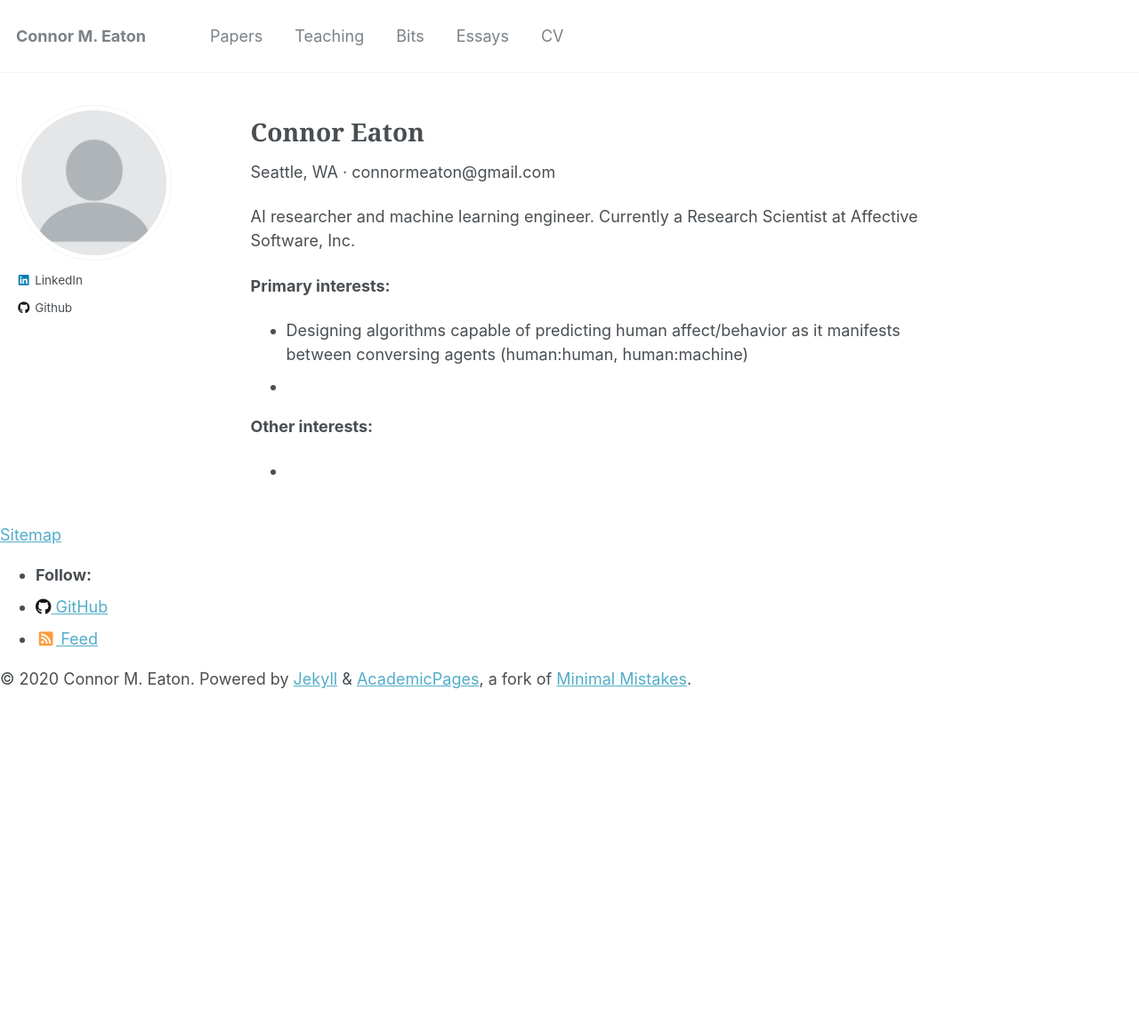
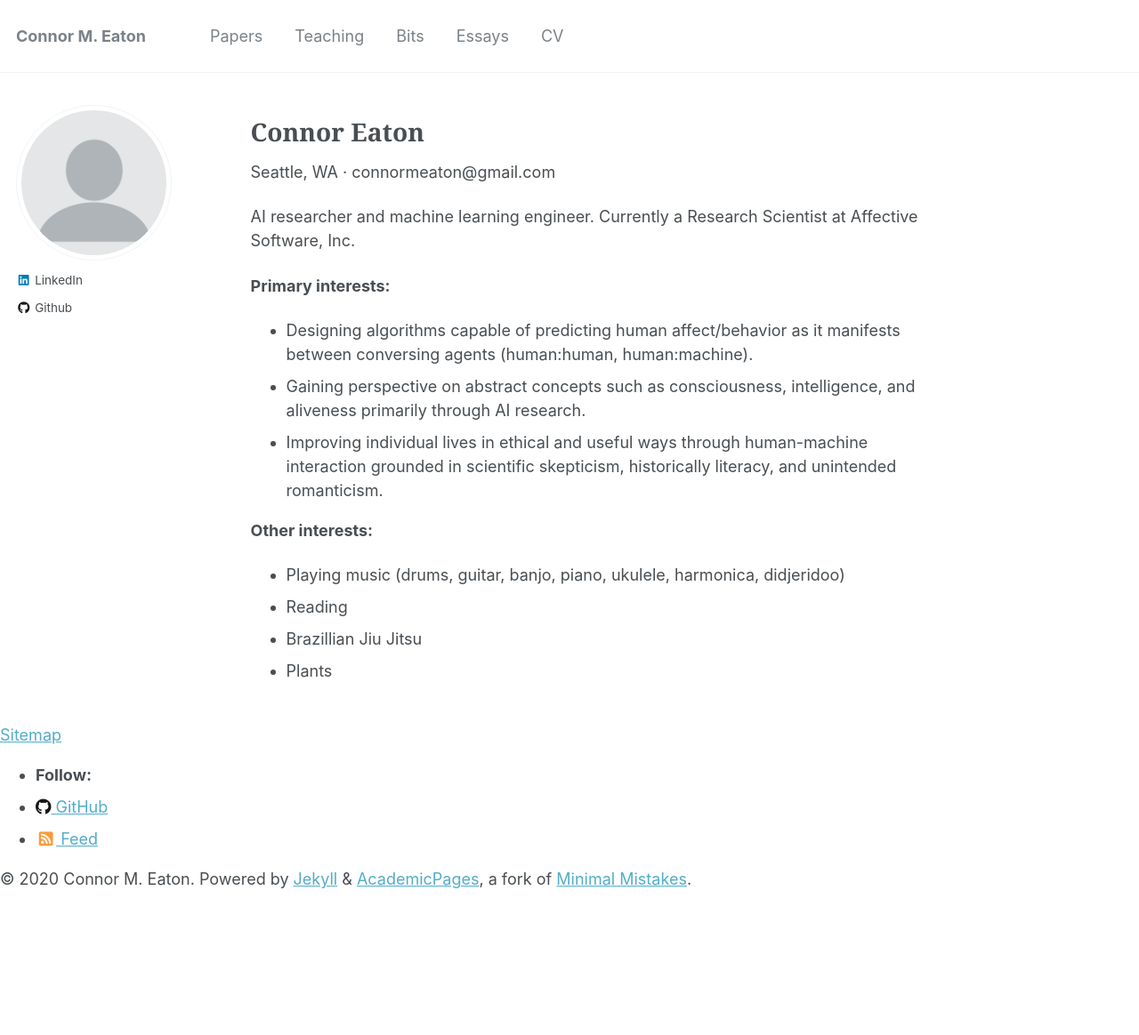
Before and after one commit to connormeaton/connormeaton.github.io, a Jekyll site: the page built from _pages/about.md, in a window 1280 px wide. Shown: the whole page at 89% size. Built offline with Jekyll 4.4.1, drawn with Linux system fonts in a browser that asks for light colours; before the commit the page ends 939 px from its top, so only the background shows below that.

Commit message:
Update about.md

```diff
--- a/_pages/about.md
+++ b/_pages/about.md
@@ -14,10 +14,12 @@ Seattle, WA · connormeaton@gmail.com
 AI researcher and machine learning engineer. Currently a Research Scientist at Affective Software, Inc.
 
 **Primary interests:**
-  - Designing algorithms capable of predicting human affect/behavior as it manifests between conversing agents (human:human, human:machine)
-  -
-
+  - Designing algorithms capable of predicting human affect/behavior as it manifests between conversing agents (human:human, human:machine).
+  - Gaining perspective on abstract concepts such as consciousness, intelligence, and aliveness primarily through AI research.
+  - Improving individual lives in ethical and useful ways through human-machine interaction grounded in scientific skepticism, historically literacy, and unintended romanticism.
 
 **Other interests:**
-
-  -
+  - Playing music (drums, guitar, banjo, piano, ukulele, harmonica, didjeridoo)
+  - Reading
+  - Brazillian Jiu Jitsu
+  - Plants
```
